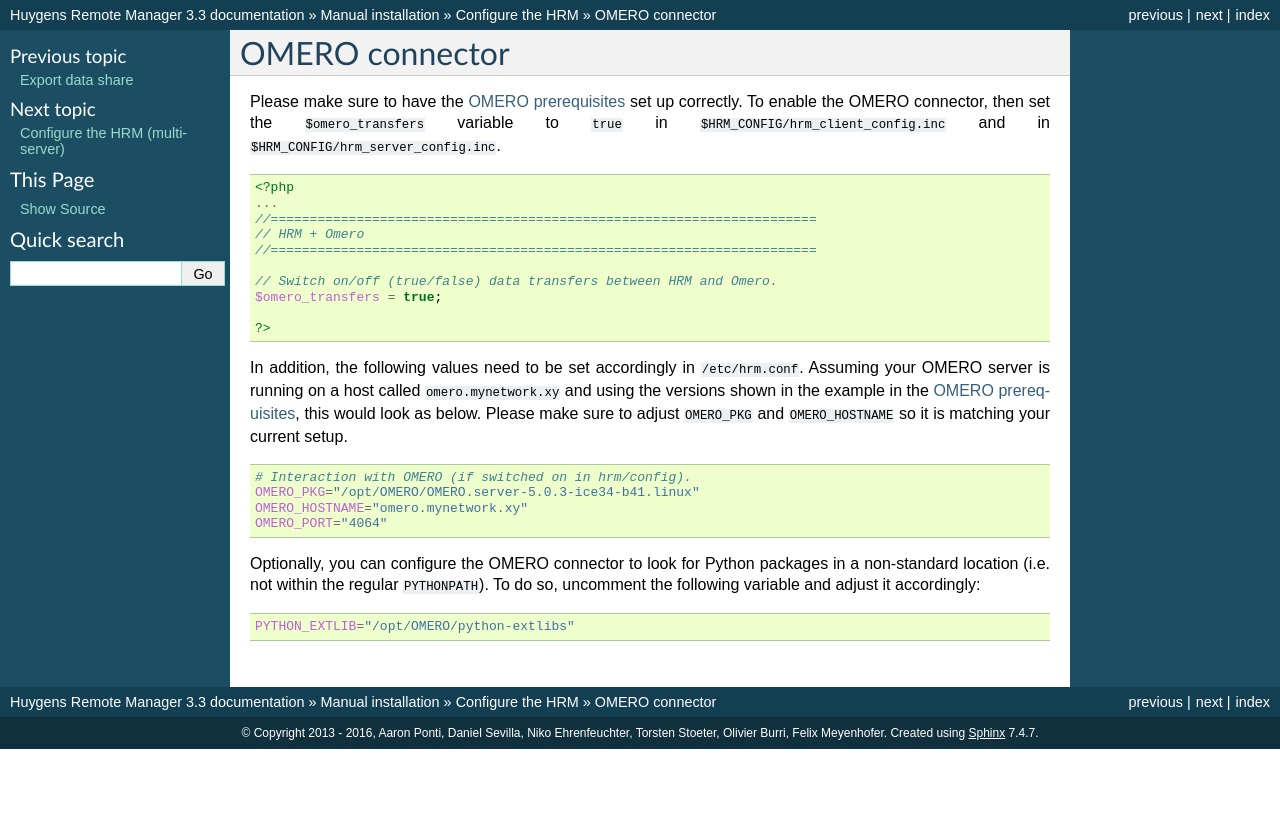
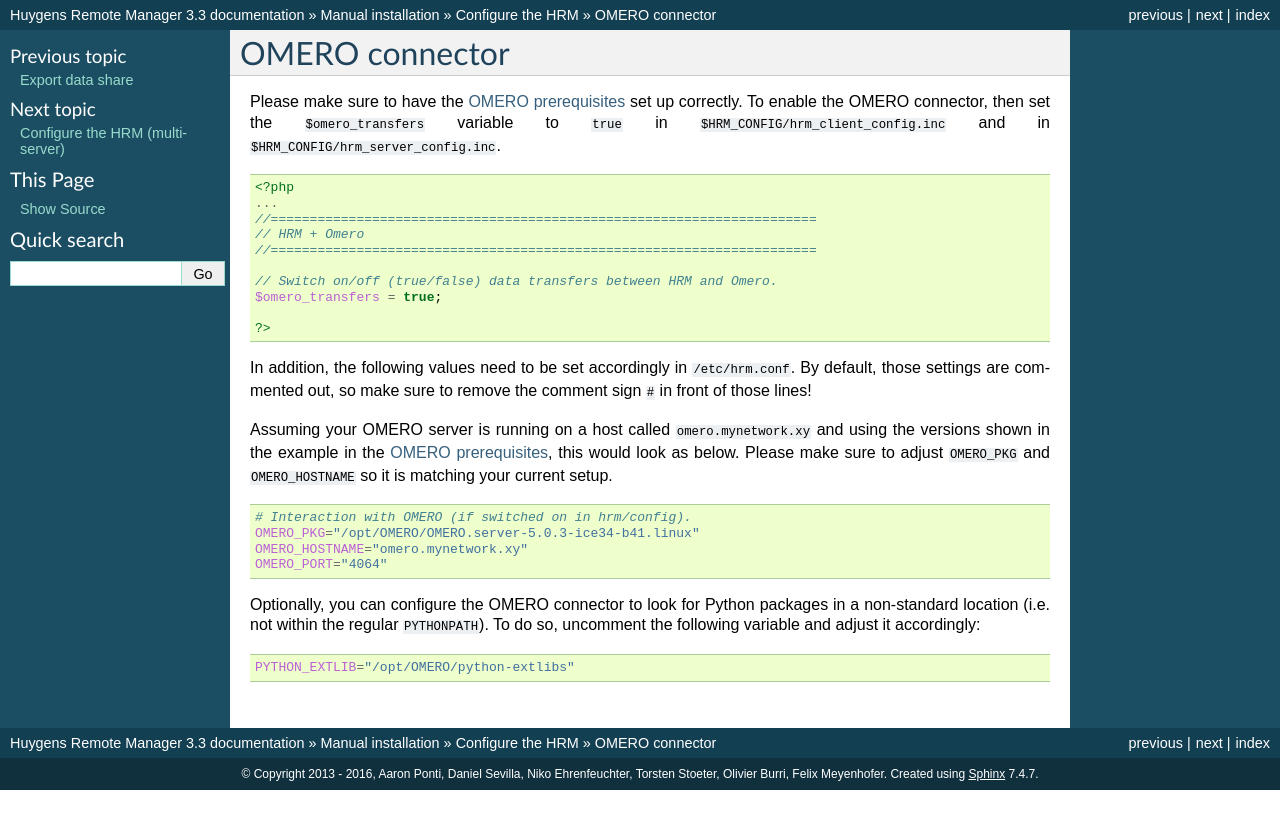
Before and after one commit to aarpon/hrm_docs, a Sphinx documentation site: the page built from docs/admin/configure_omero.rst, in a window 1280 px wide. Shown: the top 829 px of the page. Built offline with Sphinx 7.4.7, drawn with Linux system fonts in a browser that asks for light colours.

Commit message:
Add hint about outcommented OMERO variables.
refs #395

```diff
--- a/docs/admin/configure_omero.rst
+++ b/docs/admin/configure_omero.rst
@@ -25,7 +25,10 @@
     ?>
 
 In addition, the following values need to be set accordingly in
-``/etc/hrm.conf``. Assuming your OMERO server is running on a host called
+``/etc/hrm.conf``. By default, those settings are commented out, so make sure
+to remove the comment sign ``#`` in front of those lines!
+
+Assuming your OMERO server is running on a host called
 ``omero.mynetwork.xy`` and using the versions shown in the example in the
 :ref:`OMERO prerequisites <prerequisites-omero>`, this would look as below.
 Please make sure to adjust ``OMERO_PKG`` and ``OMERO_HOSTNAME`` so it is
```
